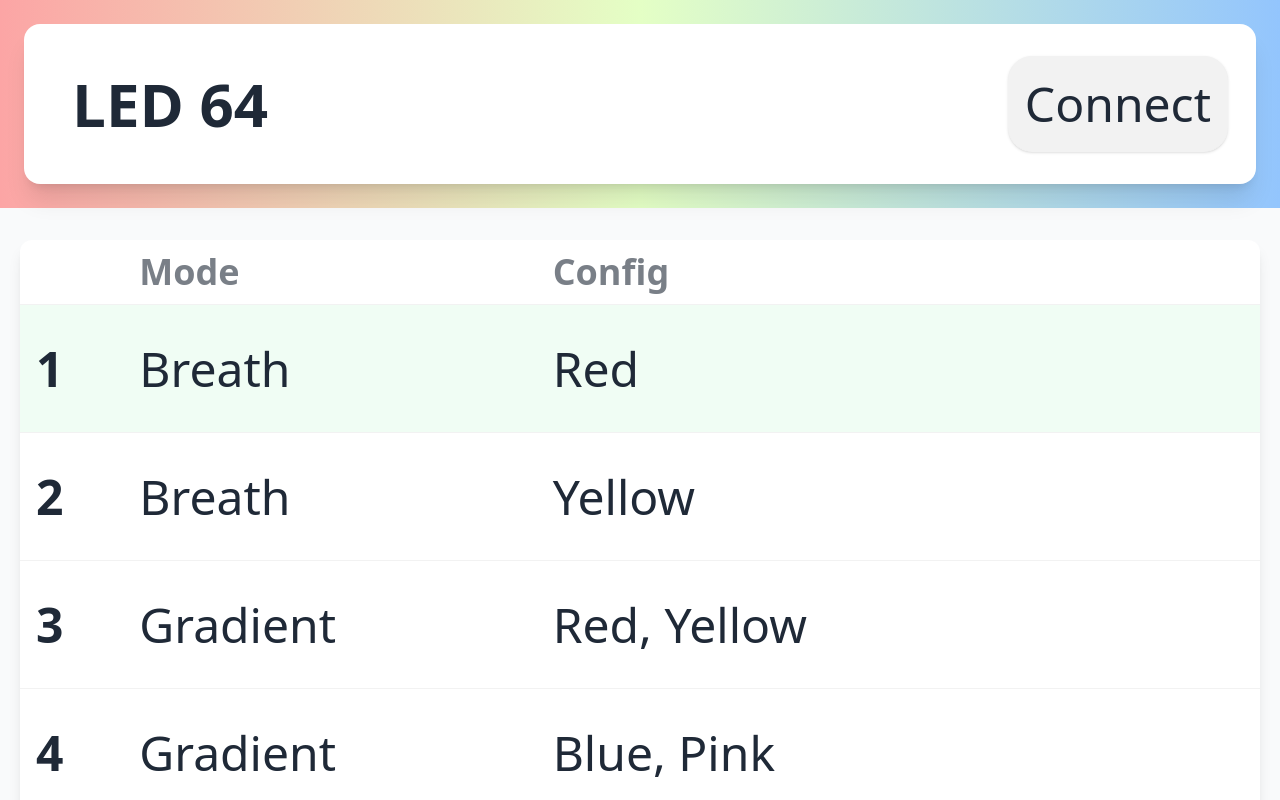
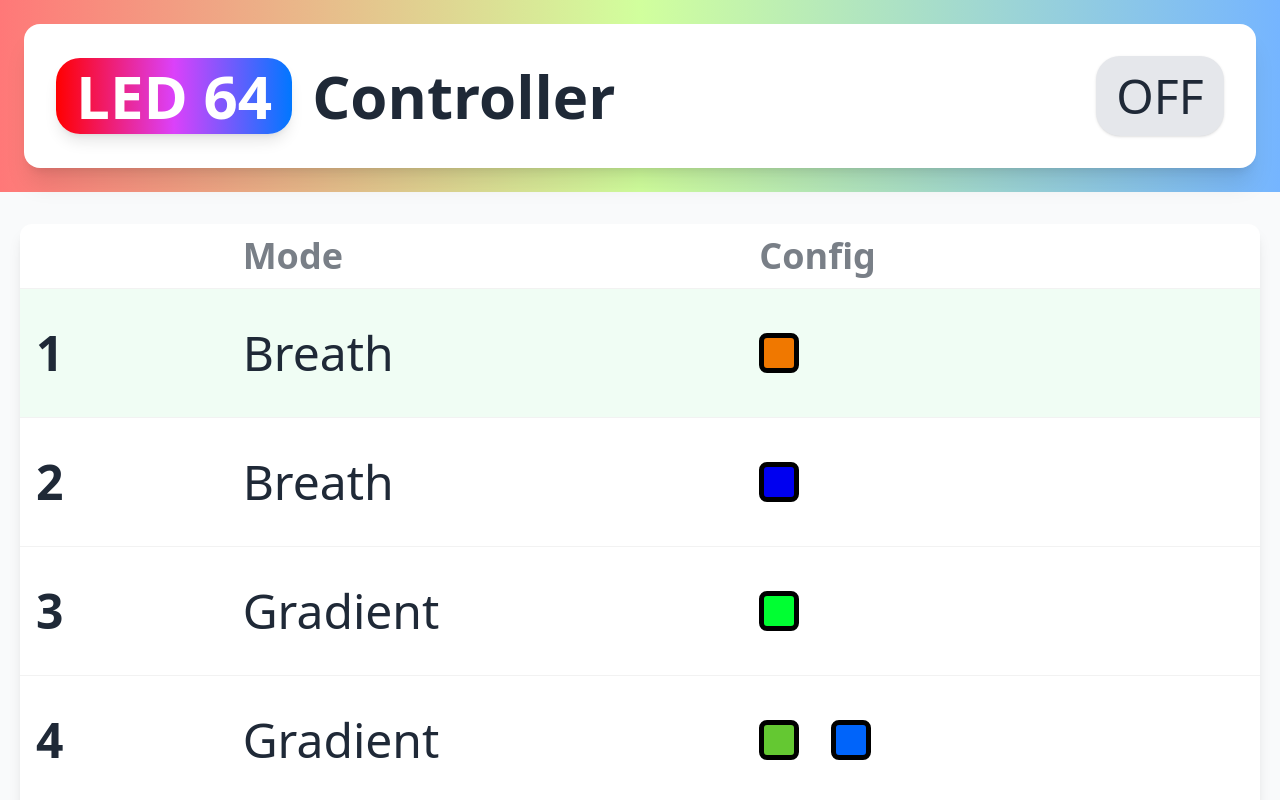
Before and after one commit to RYKT1024/vue-arduino-led64, a Vue app: page / in a window 1280 px wide. Built offline with nearby package versions, Linux system fonts and the light colour scheme.

Commit message:
Optimize the interface.

```diff
--- /dev/null
+++ b/src/components/ColorBox.vue
@@ -0,0 +1,23 @@
+<template>
+    <div class="color-box" :style="boxStyle"></div>
+  </template>
+
+  <script setup>
+  import { ref, computed } from 'vue';
+
+  const { rgb } = defineProps(['rgb']);
+
+  const boxStyle = computed(() => ({
+    borderColor: 'black',
+    backgroundColor: `rgb(${rgb[0]}, ${rgb[1]}, ${rgb[2]})`,
+  }));
+  </script>
+
+  <style scoped>
+  .color-box {
+    width: 40px;
+    height: 40px;
+    border: 5px solid;
+    border-radius: 8px;
+  }
+  </style>
--- a/src/components/Listbox.vue
+++ b/src/components/Listbox.vue
@@ -5,8 +5,8 @@
     <!-- head -->
     <thead>
       <tr>
-        <th class="w-1/12"></th>
-        <th class="text-4xl w-4/12">Mode</th>
+        <th class="w-2/12"></th>
+        <th class="text-4xl w-5/12">Mode</th>
         <th class="text-4xl">Config</th>
       </tr>
     </thead>
@@ -16,7 +16,10 @@
           @click="select(index)">
         <th>{{index+1}}</th>
         <td>{{config.mode}}</td>
-        <td>{{config.config}}</td>
+        <td class="flex h-32 items-center">
+            <ColorBox v-for="(color, index) of config.config" :key="index" :rgb="color"
+                      class="mr-8"/>
+        </td>
       </tr>
     </tbody>
   </table>
@@ -25,15 +28,16 @@
 
 <script setup>
 import { reactive, ref } from 'vue';
+import ColorBox from './ColorBox.vue';
 
 const selected = ref(0);
 
 const configs = reactive([
-    {mode:"Breath", config:"Red", selected:true},
-    {mode:"Breath", config:"Yellow", selected:false},
-    {mode:"Gradient", config:"Red, Yellow", selected:false},
-    {mode:"Gradient", config:"Blue, Pink", selected:false},
-    {mode:"Gradient", config:"Brown, Orange", selected:false}
+    {mode:"Breath", config:[[240,120,0]], selected:true},
+    {mode:"Breath", config:[[0,0,240]], selected:false},
+    {mode:"Gradient", config:[[0,255,50]], selected:false},
+    {mode:"Gradient", config:[[100,200,50], [0,100,250]], selected:false},
+    {mode:"Gradient", config:[[255,255,0], [0,255,255]], selected:false}
 ])
 
 const listClass = (config) => {
--- a/src/components/Menu.vue
+++ b/src/components/Menu.vue
@@ -6,10 +6,24 @@
         <svg xmlns="http://www.w3.org/2000/svg" class="h-5 w-5" fill="none" viewBox="0 0 24 24" stroke="currentColor"><path stroke-linecap="round" stroke-linejoin="round" stroke-width="2" d="M4 6h16M4 12h8m-8 6h16" /></svg>
       </div>
     </div>
-    <a class="font-bold text-6xl ml-10">LED 64</a>
+    <label class="font-bold text-6xl ml-6 flex items-center whitespace-nowrap">
+        <label class="pl-5 pr-5 pt-2 pb-2 rounded-3xl shadow-lg text-white bg-tricolor" style="--bg-color-1: #ff0000; --bg-color-2: #db41fa; --bg-color-3: #0077ff;">LED 64</label>
+        <label class="ml-5"> Controller</label>
+    </label>
   </div>
   <div class="navbar-end">
-    <a class="btn font-medium text-5xl h-24 rounded-3xl mr-5 shadow">Connect</a>
+    <label v-if="!isConnected" class="btn font-medium text-5xl h-24 rounded-3xl mr-6 shadow">Connect</label>
+    <label v-if="isConnected" class="swap">
+        <input type="checkbox"/>
+        <div class="swap-on font-medium text-5xl pt-4 text-center w-32 h-20 rounded-3xl mr-6 bg-blue-500 shadow text-white">ON</div>
+        <div class="swap-off font-medium text-5xl pt-4 text-center w-32 h-20 rounded-3xl mr-6 bg-gray-200 shadow">OFF</div>
+    </label>
   </div>
 </div>
 </template>
+
+<script setup>
+const isConnected = true
+
+
+</script>
--- a/src/views/HomeView.vue
+++ b/src/views/HomeView.vue
@@ -1,6 +1,6 @@
 <template>
-<div class="fixed bg-gray-50 h-full w-full">
-  <div class="bg-tricolor p-6 h-52" style="--bg-color-1: #fca5a5; --bg-color-2: #e4ffc5; --bg-color-3: #93c5fd;">
+<div class="fixed bg-gray-50  h-full w-full">
+  <div class="bg-tricolor p-6 h-48" style="--bg-color-1: #ff7878; --bg-color-2: #d1ff9d; --bg-color-3: #75b5ff;">
     <Menu class="shadow-xl shadow-blue h-full"/>
   </div>
   <div class="pt-8 pl-5 pr-5">
```
